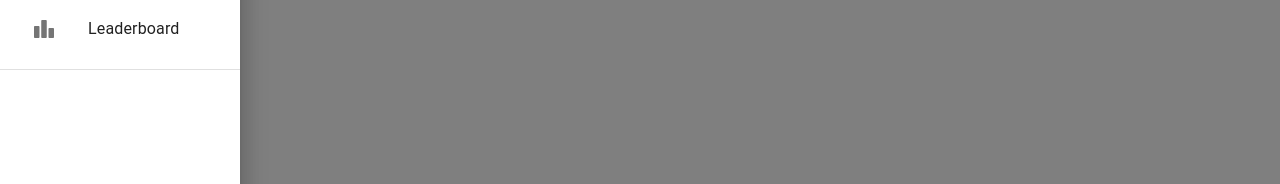
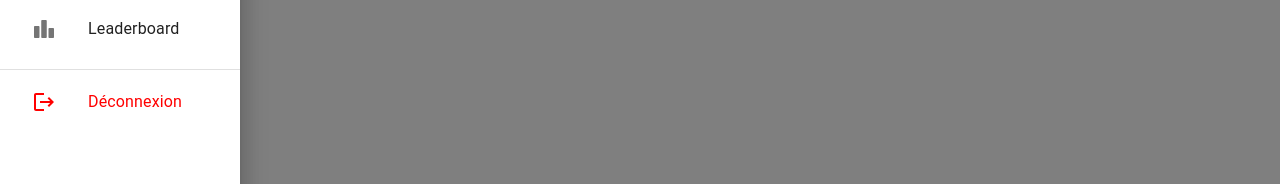
Before and after one commit to balensmatheo/Workshop2024, a React (Vite) app: page / in a window 1280 px wide. Both pictures are taken after a click on the button 36 px from the left and 32 px from the top of the page. Shown: the part 203-387 px from the top of the page. Built offline with nearby package versions, Linux system fonts and the light colour scheme; what @aws-amplify/ui-react, aws-amplify would draw is missing.

Commit message:
add logout button

```diff
--- /dev/null
+++ b/amplify/package.json
@@ -0,0 +1,3 @@
+{
+  "type": "module"
+}
--- a/src/layout/AppBar.jsx
+++ b/src/layout/AppBar.jsx
@@ -15,17 +15,16 @@
 import { Link, Outlet, useNavigate } from 'react-router-dom';
 import { Drawer, List, ListItem, ListItemIcon, ListItemText, Divider, ListItemButton } from '@mui/material';
 import InboxIcon from '@mui/icons-material/Inbox';
-import { AccountCircleRounded, Dashboard, DashboardRounded, LeaderboardRounded } from '@mui/icons-material';
+import { AccountCircleRounded, DashboardRounded, LeaderboardRounded, Logout } from '@mui/icons-material';
+import { signOut } from 'aws-amplify/auth';
+
 
 export default function PrimarySearchAppBar() {
     const navigate = useNavigate();
 
-    // State for the drawer
     const [drawerOpen, setDrawerOpen] = React.useState(false);
 
-    // Handle Drawer open/close
     const toggleDrawer = (open) => (event) => {
-        // Check if it was triggered by a key press (Tab or Shift)
         if (event.type === 'keydown' && (event.key === 'Tab' || event.key === 'Shift')) {
             return;
         }
@@ -37,6 +36,10 @@
 
     const handleProfileClick = () => {
         navigate('/me');
+    };
+
+    const handleLogout = async () => {
+        await signOut();
     };
 
     const handleMobileMenuClose = () => {
@@ -100,15 +103,13 @@
     return (
         <Box sx={{ flexGrow: 1 }}>
             <AppBar position="fixed" sx={{ zIndex: (theme) => theme.zIndex.drawer + 1 }}>
-
                 <Toolbar>
-            {/* Toggle Drawer when MenuIcon is clicked */}
                     <IconButton
                         size="large"
                         edge="start"
                         color="inherit"
                         aria-label="open drawer"
-                onClick={toggleDrawer(true)} // Open Drawer
+                        onClick={toggleDrawer(true)}
                         sx={{ mr: 2 }}
                     >
                         <MenuIcon />
@@ -163,7 +164,6 @@
             </AppBar>
             {renderMobileMenu}
 
-        {/* Drawer component */}
             <Drawer
                 open={drawerOpen}
                 onClose={toggleDrawer(false)}
@@ -179,8 +179,8 @@
                             {'title': 'Dashboard', 'path': '/dashboard', 'icon': <DashboardRounded />},
                             {'title': 'Profile', 'path': '/me', 'icon': <AccountCircleRounded />},
                             {'title': 'Leaderboard', 'path': '/leaderboard', 'icon': <LeaderboardRounded />},
-                    ].map((item, index) => (
-                    <ListItem key={item.title} >
+                        ].map((item) => (
+                            <ListItem key={item.title}>
                                 <ListItemButton onClick={() => navigate(item.path)}>
                                     <ListItemIcon sx={{ mr: 0 }}>
                                         {item.icon}
@@ -191,10 +191,18 @@
                         ))}
                     </List>
                     <Divider />
+                    {/* Bouton de déconnexion rouge */}
+                    <ListItem>
+                        <ListItemButton onClick={handleLogout} sx={{ color: 'red' }}>
+                            <ListItemIcon sx={{ color: 'red', mr: 0 }}>
+                                <Logout />
+                            </ListItemIcon>
+                            <ListItemText primary="Déconnexion" sx={{ ml: 0 }} />
+                        </ListItemButton>
+                    </ListItem>
                 </Box>
             </Drawer>
 
-        {/* This renders the routed content */}
             <Toolbar />
             <Outlet />
         </Box>
```
Also changed, not shown: amplify/auth/resource.ts (added, +11 -0 lines), amplify/backend.ts (added, +11 -0 lines), amplify/data/resource.ts (added, +53 -0 lines), amplify/tsconfig.json (added, +17 -0 lines). Lines whose indentation alone changed are shown as unchanged.
